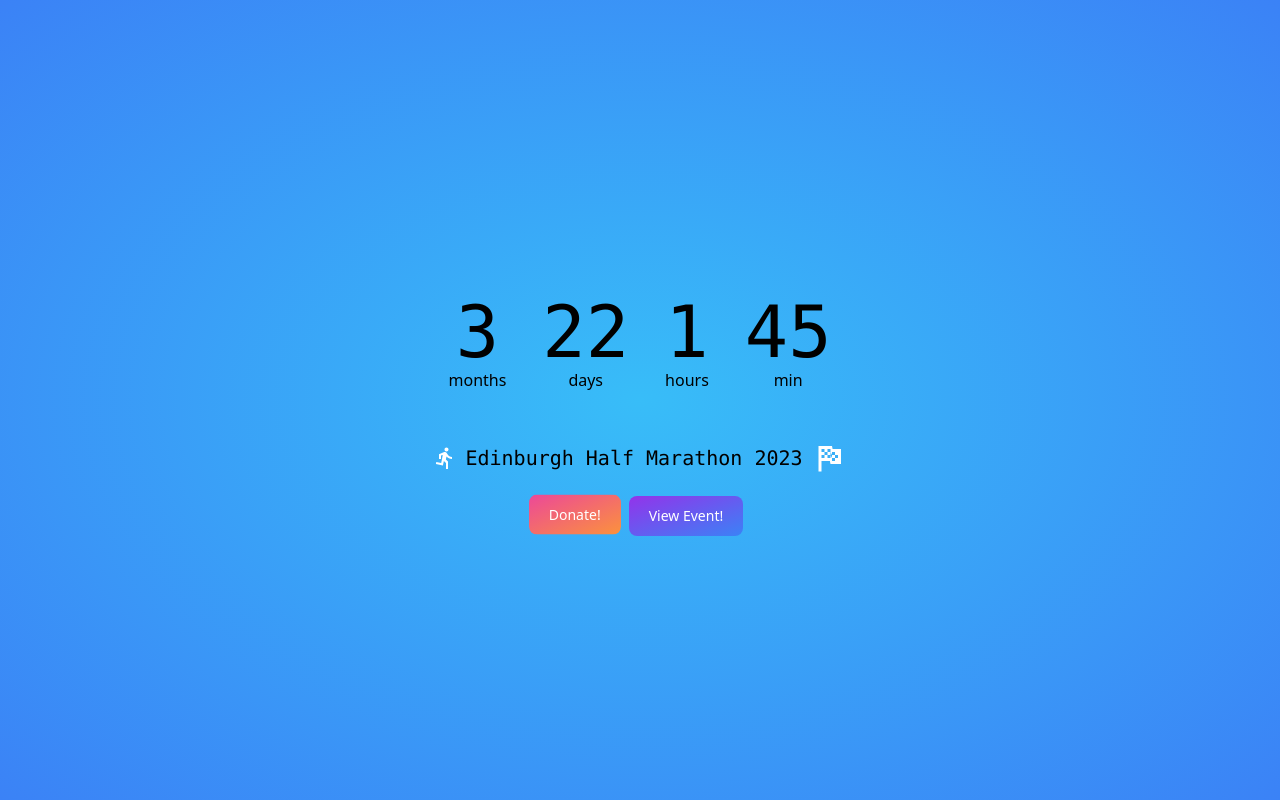
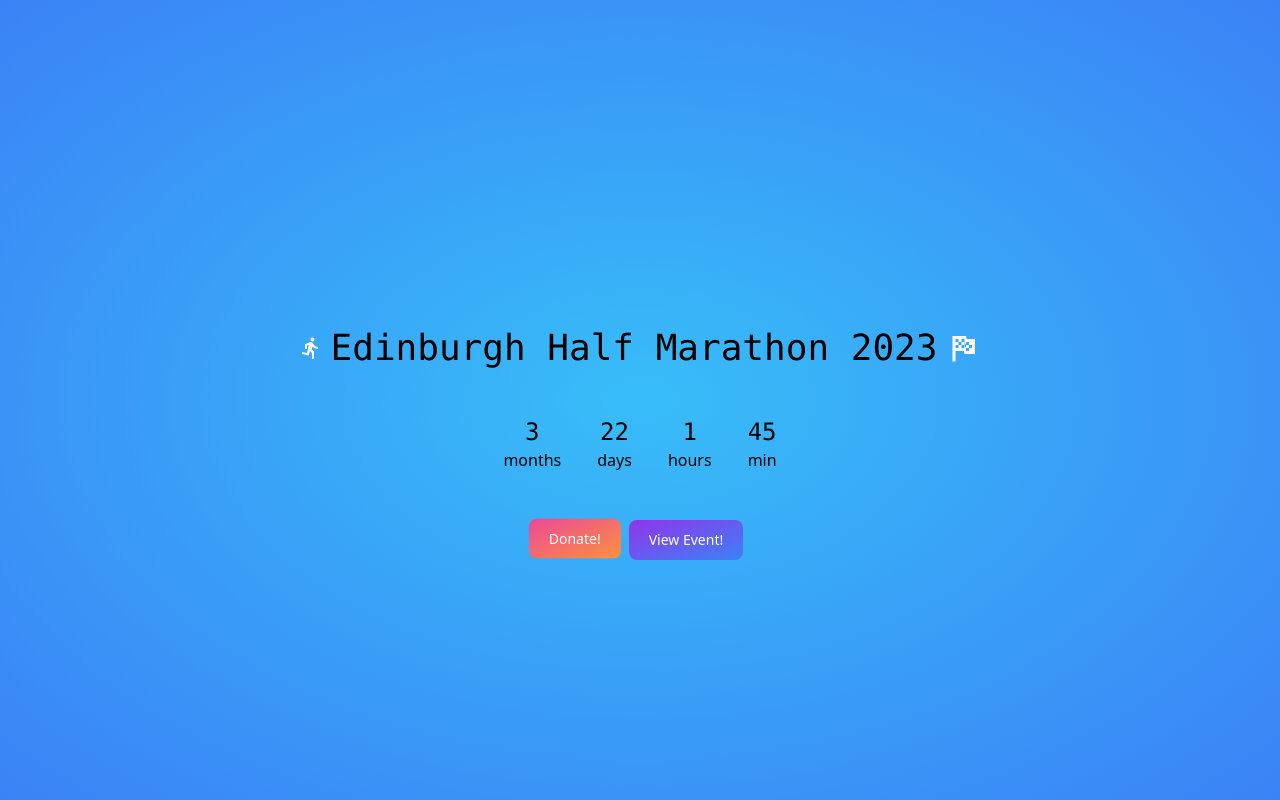
Before and after one commit to callumbuttery/marathon-tracker, a React (Vite) app: page / in a window 1280 px wide. Built offline with nearby package versions, Linux system fonts and the light colour scheme.

Commit message:
Fix: update styling

```diff
--- a/src/components/CountDown.tsx
+++ b/src/components/CountDown.tsx
@@ -18,28 +18,28 @@
     });
 
     return (
-        <div className="flex justify-center items-center">
+        <div className="flex justify-center items-center mt-10 mb-10">
             <div className="grid grid-flow-col gap-5 text-center auto-cols-max">
                 <div className="flex flex-col p-2 bg-neutral rounded-box text-neutral-content">
-                    <span className="countdown font-mono text-7xl">
+                    <span className="countdown font-mono text-2xl">
                         <span>{Months}</span>
                     </span>
                     months
                 </div>
                 <div className="flex flex-col p-2 bg-neutral rounded-box text-neutral-content">
-                    <span className="countdown font-mono text-7xl">
+                    <span className="countdown font-mono text-2xl">
                         <span>{days}</span>
                     </span>
                     days
                 </div>
                 <div className="flex flex-col p-2 bg-neutral rounded-box text-neutral-content">
-                    <span className="countdown font-mono text-7xl">
+                    <span className="countdown font-mono text-2xl">
                         <span>{hours}</span>
                     </span>
                     hours
                 </div>
                 <div className="flex flex-col p-2 bg-neutral rounded-box text-neutral-content">
-                    <span className="countdown font-mono text-7xl">
+                    <span className="countdown font-mono text-2xl">
                         <span>{minutes}</span>
                     </span>
                     min
--- a/src/pages/Landing.tsx
+++ b/src/pages/Landing.tsx
@@ -9,13 +9,13 @@
 export const Landing: React.FC = () => {
     return (
         <div className="h-screen bg-[radial-gradient(ellipse_at_center,_var(--tw-gradient-stops))] from-sky-400 to-blue-500 pt-72">
-            <CountDown />
 
-            <div className="flex justify-center items-center mt-10 font-mono text-xl">
+            <div className="flex justify-center items-center mt-10 font-mono text-4xl">
                 <Icon path={mdiRun} size={1} color={'white'} />
                 <span className="ml-2 mr-2">Edinburgh Half Marathon 2023</span>
                 <Icon path={mdiFlagCheckered} size={1.5} color={'white'} />
             </div>
+            <CountDown />
             <div className="flex justify-center mt-5">
                 <DonationButton />
                 <ViewEventButton />
```
